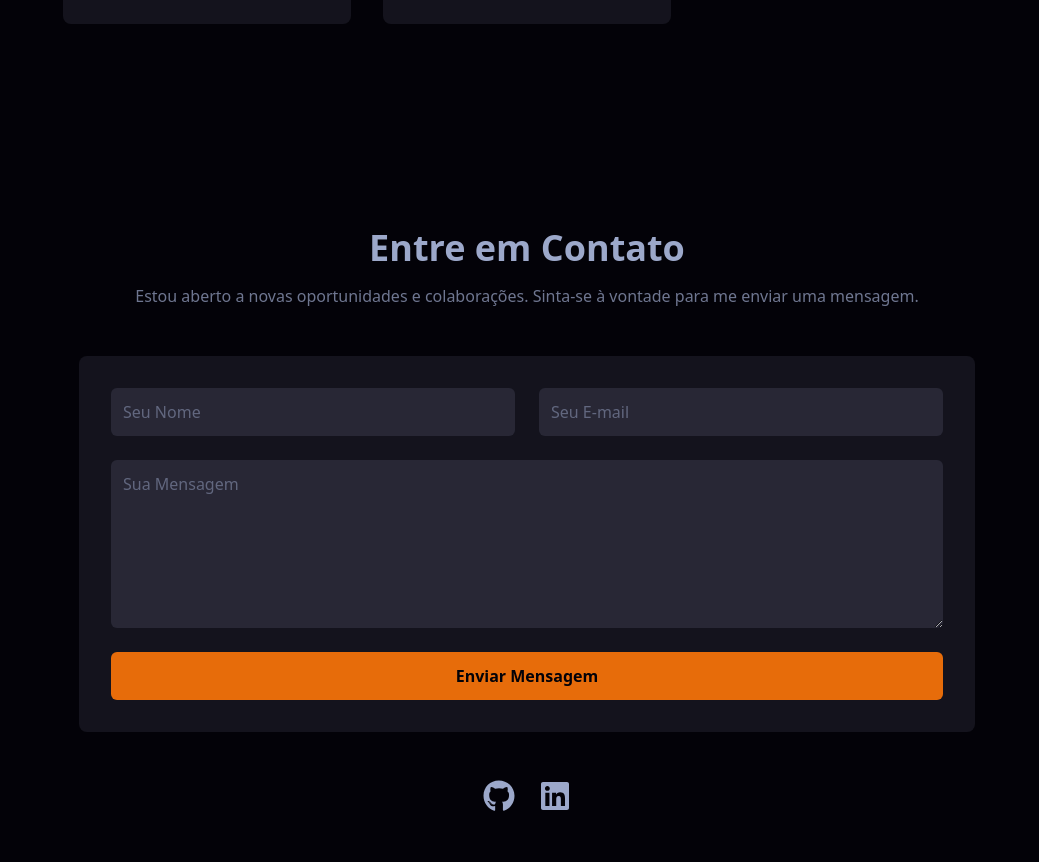
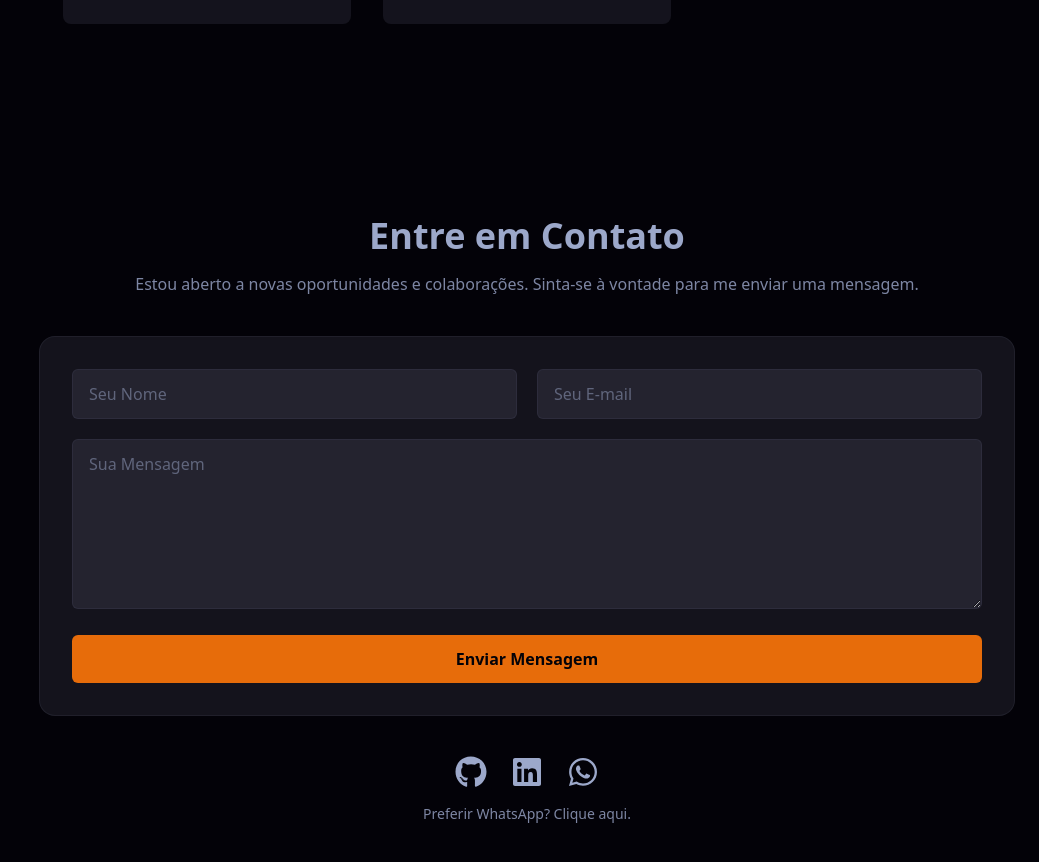
Before and after one commit to DevBielCastro/Gabriel-Castro_Portfolio, a React (Vite) app: page / in a window 1280 px wide. Shown: the part 3698-4560 px from the top of the page, without its empty margins (241-1280 px from the left). Built offline with nearby package versions, Linux system fonts and the light colour scheme.

Commit message:
Adição de WhatsApp e correção de linkedin
Updated the Contact component to include WhatsApp link and adjusted styling.

```diff
--- a/src/components/Contact.tsx
+++ b/src/components/Contact.tsx
@@ -1,19 +1,21 @@
-import React, { useRef, useState } from 'react';
-import emailjs from '@emailjs/browser';
-import { FaGithub, FaLinkedin } from 'react-icons/fa';
+import React, { useRef, useState } from "react";
+import emailjs from "@emailjs/browser";
+import { FaGithub, FaLinkedin, FaWhatsapp } from "react-icons/fa";
 
 export function Contact() {
-  const form = useRef<HTMLFormElement>(null);
+  const form = useRef<HTMLFormElement | null>(null);
   const [isLoading, setIsLoading] = useState(false);
-  const [formStatus, setFormStatus] = useState({ message: '', type: '' });
+  const [formStatus, setFormStatus] = useState<{ message: string; type: string }>({
+    message: "",
+    type: "",
+  });
 
-  const sendEmail = (e: React.FormEvent<HTMLFormElement>) => {
+  const sendEmail = (e: React.FormEvent) => {
     e.preventDefault();
-
     if (!form.current) return;
 
     setIsLoading(true);
-    setFormStatus({ message: '', type: '' });
+    setFormStatus({ message: "", type: "" });
 
     emailjs
       .sendForm(
@@ -24,52 +26,119 @@ export function Contact() {
       )
       .then(
         () => {
-          setFormStatus({ message: 'Mensagem enviada com sucesso!', type: 'success' });
+          setFormStatus({ message: "Mensagem enviada com sucesso!", type: "success" });
           form.current?.reset();
         },
         (error) => {
-          setFormStatus({ message: 'Falha ao enviar. Tente novamente.', type: 'error' });
-          console.error('FAILED...', error.text);
+          setFormStatus({ message: "Falha ao enviar. Tente novamente.", type: "error" });
+          console.error("FAILED...", error.text);
         }
       )
-      .finally(() => {
-        setIsLoading(false);
-      });
+      .finally(() => setIsLoading(false));
   };
 
   return (
-    <section id="contact" className="min-h-screen flex flex-col justify-center items-center py-24 px-12">
-      <div className="max-w-4xl w-full mx-auto text-center">
-        <h2 className="text-4xl font-bold text-secondary mb-4">Entre em Contato</h2>
-        <p className="text-secondary/70 mb-12">
-          Estou aberto a novas oportunidades e colaborações. Sinta-se à vontade para me enviar uma mensagem.
+    <section id="contact" className="py-24 px-6">
+      <div className="max-w-5xl mx-auto">
+        <h2 className="text-4xl font-bold text-center text-secondary mb-4">
+          Entre em Contato
+        </h2>
+        <p className="text-secondary/80 text-center mb-10">
+          Estou aberto a novas oportunidades e colaborações. Sinta-se à vontade para me
+          enviar uma mensagem.
         </p>
 
-        <div className="bg-primary/30 p-8 rounded-lg">
-          <form ref={form} onSubmit={sendEmail} className="flex flex-col gap-6">
-            <div className="flex flex-col md:flex-row gap-6">
-              <input type="text" name="from_name" placeholder="Seu Nome" required className="w-full bg-primary/50 p-3 rounded-md text-secondary placeholder:text-secondary/50 focus:outline-none focus:ring-2 focus:ring-accent" />
-              <input type="email" name="from_email" placeholder="Seu E-mail" required className="w-full bg-primary/50 p-3 rounded-md text-secondary placeholder:text-secondary/50 focus:outline-none focus:ring-2 focus:ring-accent" />
+        <div className="bg-primary/30 border border-primary/30 rounded-2xl p-8">
+          <form ref={form} onSubmit={sendEmail} className="space-y-5">
+            <div className="grid grid-cols-1 md:grid-cols-2 gap-5">
+              <input
+                type="text"
+                name="user_name"
+                placeholder="Seu Nome"
+                required
+                className="bg-primary/40 border border-primary/40 rounded-md px-4 py-3 text-secondary placeholder:text-secondary/50 focus:outline-none focus:border-accent/60"
+              />
+              <input
+                type="email"
+                name="user_email"
+                placeholder="Seu E-mail"
+                required
+                className="bg-primary/40 border border-primary/40 rounded-md px-4 py-3 text-secondary placeholder:text-secondary/50 focus:outline-none focus:border-accent/60"
+              />
             </div>
-            <textarea name="message" placeholder="Sua Mensagem" rows={6} required className="w-full bg-primary/50 p-3 rounded-md text-secondary placeholder:text-secondary/50 focus:outline-none focus:ring-2 focus:ring-accent" />
-            <button type="submit" disabled={isLoading} className="bg-accent text-background font-bold py-3 px-6 rounded-md hover:bg-accent/80 transition-colors disabled:bg-primary disabled:cursor-not-allowed">
-              {isLoading ? 'Enviando...' : 'Enviar Mensagem'}
+
+            <textarea
+              name="message"
+              placeholder="Sua Mensagem"
+              required
+              rows={6}
+              className="w-full bg-primary/40 border border-primary/40 rounded-md px-4 py-3 text-secondary placeholder:text-secondary/50 focus:outline-none focus:border-accent/60"
+            />
+
+            <button
+              type="submit"
+              disabled={isLoading}
+              className="w-full bg-accent text-background font-bold py-3 px-6 rounded-md hover:bg-accent/80 transition-colors disabled:bg-primary disabled:cursor-not-allowed"
+            >
+              {isLoading ? "Enviando..." : "Enviar Mensagem"}
             </button>
           </form>
+
           {formStatus.message && (
-            <p className={`mt-4 text-center ${formStatus.type === 'success' ? 'text-green-400' : 'text-red-400'}`}>
+            <p
+              className={`mt-4 text-center ${
+                formStatus.type === "success" ? "text-green-400" : "text-red-400"
+              }`}
+            >
               {formStatus.message}
             </p>
           )}
         </div>
 
-        <div className="mt-12 flex justify-center gap-6">
-            <a href="https://github.com/DevBielCastro" target="_blank" rel="noopener noreferrer" className="text-secondary hover:text-accent transition-colors">
+        <div className="mt-10 flex flex-col items-center gap-4">
+          <div className="flex justify-center gap-6">
+            <a
+              href="https://github.com/DevBielCastro"
+              target="_blank"
+              rel="noopener noreferrer"
+              className="text-secondary hover:text-accent transition-colors"
+              aria-label="GitHub"
+              title="GitHub"
+            >
               <FaGithub size={32} />
             </a>
-            <a href="https://www.linkedin.com/in/devbielcastro/" target="_blank" rel="noopener noreferrer" className="text-secondary hover:text-accent transition-colors">
+
+            <a
+              href="https://www.linkedin.com/in/gabriel-castro-9a9745209/"
+              target="_blank"
+              rel="noopener noreferrer"
+              className="text-secondary hover:text-accent transition-colors"
+              aria-label="LinkedIn"
+              title="LinkedIn"
+            >
               <FaLinkedin size={32} />
             </a>
+
+            <a
+              href="https://wa.me/5583993165252"
+              target="_blank"
+              rel="noopener noreferrer"
+              className="text-secondary hover:text-accent transition-colors"
+              aria-label="WhatsApp"
+              title="WhatsApp"
+            >
+              <FaWhatsapp size={32} />
+            </a>
+          </div>
+
+          <a
+            href="https://wa.me/5583993165252"
+            target="_blank"
+            rel="noopener noreferrer"
+            className="text-secondary/80 hover:text-accent transition-colors text-sm"
+          >
+            Preferir WhatsApp? Clique aqui.
+          </a>
         </div>
       </div>
     </section>
```
